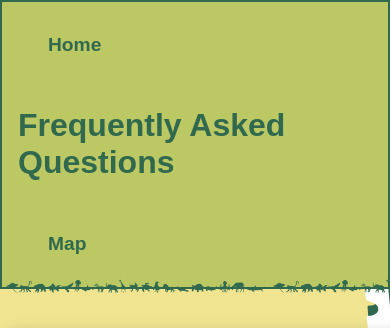
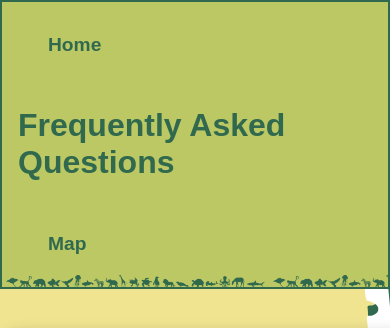
Before and after one commit to cam-harp/cam-harp.github.io, a plain HTML site: page zooquarium/faq.html in a window 390 px wide. Shown: the top 328 px of the page. Drawn offline with Linux system fonts and the light colour scheme; a web font is replaced by a local one.

Commit message:
mobile attempt

```diff
--- a/zooquarium/style.css
+++ b/zooquarium/style.css
@@ -481,7 +481,7 @@ header .header-inside {
     .animal-name { font-size: 1rem;}
     .btn, .filterBtn { padding: 12px 20px; font-size: 1.2rem;}
     #map { height: 70vh;}
-    header::after { height: 150px; bottom: -75px; background-size: contain;}
+    header::after { height: 150px; bottom: -70px; background-size: contain;}
     .faq-answer p {font-size: 1,3rem;}
 }
 
```
